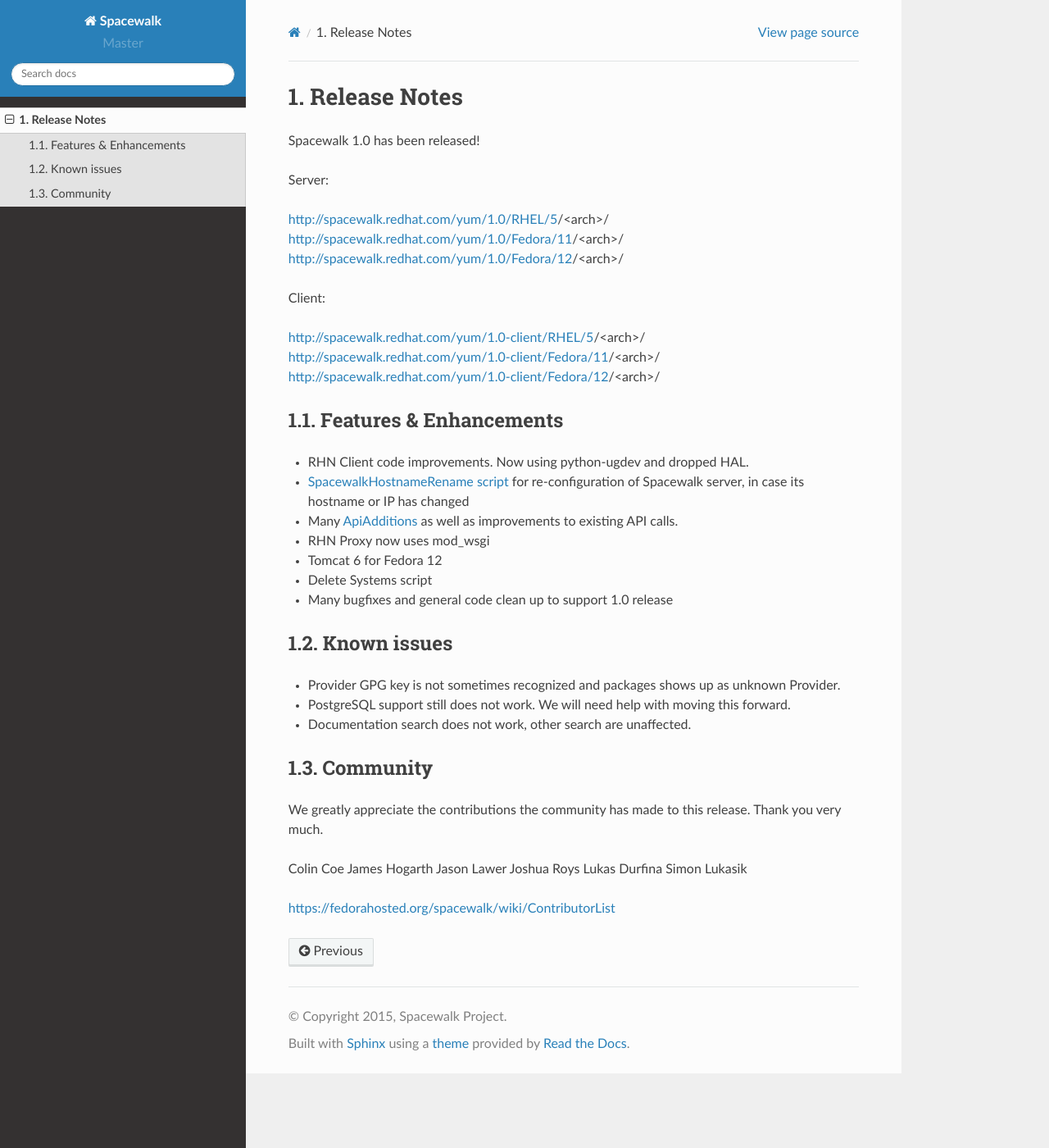
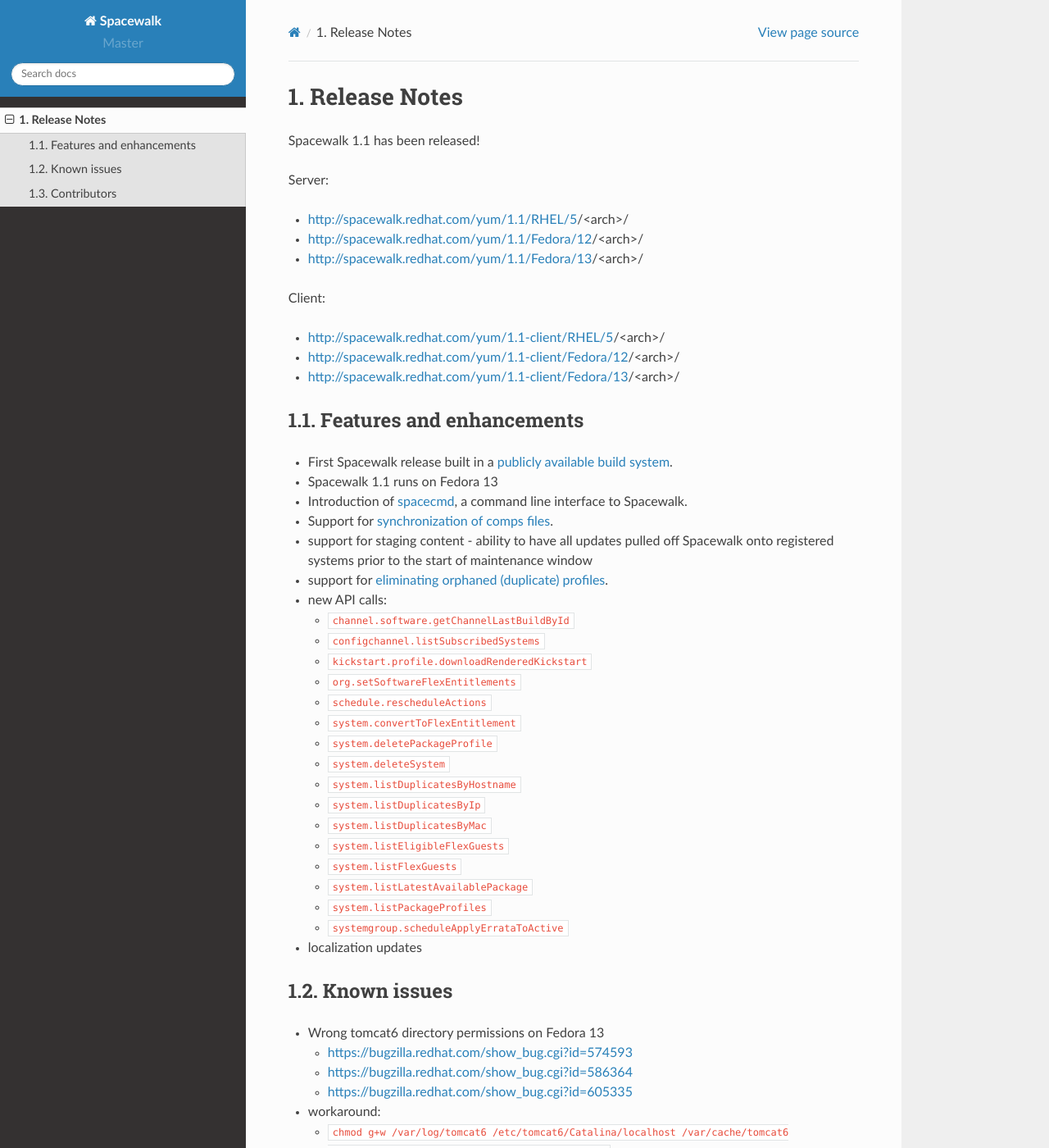
Before and after one commit to spacewalkproject/spacewalk-docs, a Sphinx documentation site: the page built from docs/source/release_notes/index.rst, in a window 1280 px wide and 1400 px high. Shown: the whole window at 82% size. Built offline with Sphinx 7.4.7 and the Read the Docs theme 2.0.0, drawn with Linux system fonts in a browser that asks for light colours; some of the changed text lies outside the part shown.

Commit message:
Updated to 1.1
Signed-off-by: Avi Miller <avi.miller@oracle.com>

```diff
--- a/docs/source/release_notes/index.rst
+++ b/docs/source/release_notes/index.rst
@@ -1,48 +1,86 @@
 Release Notes
 =============
 
-Spacewalk 1.0 has been released!
+Spacewalk 1.1 has been released!
 
 Server:
 
-http://spacewalk.redhat.com/yum/1.0/RHEL/5/<arch>/
-http://spacewalk.redhat.com/yum/1.0/Fedora/11/<arch>/
-http://spacewalk.redhat.com/yum/1.0/Fedora/12/<arch>/
+* http://spacewalk.redhat.com/yum/1.1/RHEL/5/<arch>/
+* http://spacewalk.redhat.com/yum/1.1/Fedora/12/<arch>/
+* http://spacewalk.redhat.com/yum/1.1/Fedora/13/<arch>/
 
 Client:
 
-http://spacewalk.redhat.com/yum/1.0-client/RHEL/5/<arch>/
-http://spacewalk.redhat.com/yum/1.0-client/Fedora/11/<arch>/
-http://spacewalk.redhat.com/yum/1.0-client/Fedora/12/<arch>/
+* http://spacewalk.redhat.com/yum/1.1-client/RHEL/5/<arch>/
+* http://spacewalk.redhat.com/yum/1.1-client/Fedora/12/<arch>/
+* http://spacewalk.redhat.com/yum/1.1-client/Fedora/13/<arch>/
 
-Features & Enhancements
------------------------
+Features and enhancements
+-------------------------
 
-* RHN Client code improvements. Now using python-ugdev and dropped HAL.
-* `SpacewalkHostnameRename script <https://fedorahosted.org/spacewalk/wiki/SpacewalkHostnameRename>`_ for re-configuration of Spacewalk server, in case its hostname or IP has changed
-* Many `ApiAdditions <https://fedorahosted.org/spacewalk/wiki/ApiAdditions>`_ as well as improvements to existing API calls.
-* RHN Proxy now uses mod_wsgi
-* Tomcat 6 for Fedora 12
-* Delete Systems script
-* Many bugfixes and general code clean up to support 1.0 release
+* First Spacewalk release built in a `publicly available build system <http://koji.spacewalkproject.org/koji>`_.
+* Spacewalk 1.1 runs on Fedora 13
+* Introduction of `spacecmd <https://fedorahosted.org/spacewalk/wiki/spacecmd>`_, a command line interface to Spacewalk.
+* Support for `synchronization of comps files <https://fedorahosted.org/spacewalk/wiki/Features/CompsSyncing>`_.
+* support for staging content - ability to have all updates pulled off Spacewalk onto registered systems prior to the start of maintenance window
+* support for `eliminating orphaned (duplicate) profiles <https://fedorahosted.org/spacewalk/wiki/DuplicateProfiles>`_.
+* new API calls:
+
+  * ``channel.software.getChannelLastBuildById``
+  * ``configchannel.listSubscribedSystems``
+  * ``kickstart.profile.downloadRenderedKickstart``
+  * ``org.setSoftwareFlexEntitlements``
+  * ``schedule.rescheduleActions``
+  * ``system.convertToFlexEntitlement``
+  * ``system.deletePackageProfile``
+  * ``system.deleteSystem``
+  * ``system.listDuplicatesByHostname``
+  * ``system.listDuplicatesByIp``
+  * ``system.listDuplicatesByMac``
+  * ``system.listEligibleFlexGuests``
+  * ``system.listFlexGuests``
+  * ``system.listLatestAvailablePackage``
+  * ``system.listPackageProfiles``
+  * ``systemgroup.scheduleApplyErrataToActive``
+
+* localization updates
 
 Known issues
 ------------
 
-* Provider GPG key is not sometimes recognized and packages shows up as unknown Provider.
-* PostgreSQL support still does not work. We will need help with moving this forward.
-* Documentation search does not work, other search are unaffected.
+* Wrong tomcat6 directory permissions on Fedora 13
 
-Community
----------
+  * https://bugzilla.redhat.com/show_bug.cgi?id=574593
+  * https://bugzilla.redhat.com/show_bug.cgi?id=586364
+  * https://bugzilla.redhat.com/show_bug.cgi?id=605335
 
-We greatly appreciate the contributions the community has made to this release. Thank you very much.
+* workaround:
 
-Colin Coe
-James Hogarth
-Jason Lawer
-Joshua Roys
-Lukas Durfina
-Simon Lukasik
+  * ``chmod g+w /var/log/tomcat6 /etc/tomcat6/Catalina/localhost /var/cache/tomcat6 /var/cache/tomcat6/temp /var/cache/tomcat6/work``
 
-https://fedorahosted.org/spacewalk/wiki/ContributorList
+* cobbler - related SELinux denials on Fedora 12 and Fedora 13:
+
+  * https://bugzilla.redhat.com/show_bug.cgi?id=620503
+  * https://bugzilla.redhat.com/show_bug.cgi?id=621095
+  * solution: install updated selinux-policy-targeted as noted in the above bugs
+
+* Deprecation warning during osa-dispatcher start on Fedora 12 and Fedora 13:
+
+  * https://bugzilla.redhat.com/show_bug.cgi?id=621204
+  * https://bugzilla.redhat.com/show_bug.cgi?id=621206
+
+* Documentation search does not work, other searches are unaffected
+
+Contributors
+------------
+
+Thank you goes out to the following people who contributed to Spacewalk 1.1 release:
+
+* Aron Parsons
+* Colin Coe
+* James Hogarth
+* Joshua Roys
+* Lukas Durfina
+* Maxim Burgerhout
+* Paul Morgan
+* Satoru SATOH
```
